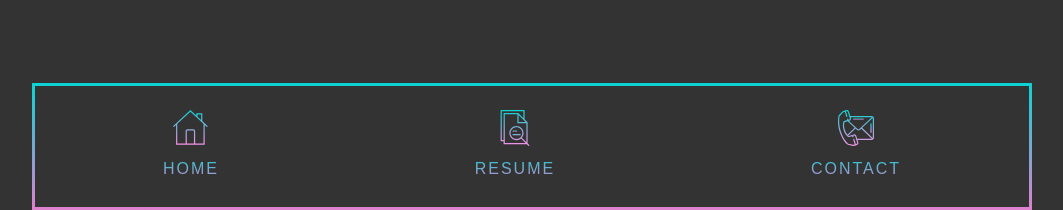
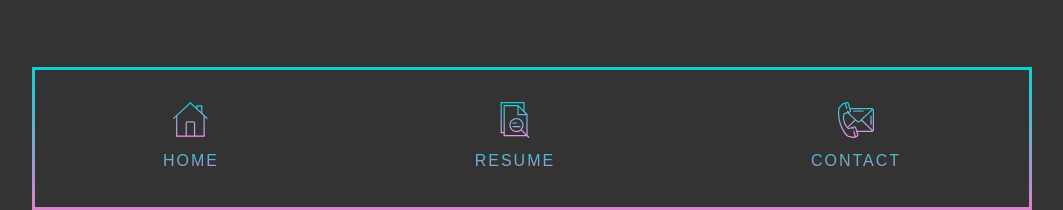
Before and after one commit to joeybuenosdias/nextjs-portfolio, a Next.js app: page / in a window 1280 px wide. Shown: the part 590-800 px from the top of the page, without its empty margins (108-1171 px from the left). Built offline with nearby package versions, Linux system fonts and the light colour scheme.

Commit message:
Add hover properties for desktop

```diff
--- a/components/contact/contact.styled.js
+++ b/components/contact/contact.styled.js
@@ -11,7 +11,12 @@ export const ContactContainer = styled.div`
 export const ContactItem = styled.div`
 	display: flex;
 	align-items: center;
-	width: 100%;
+	padding: 0 1em;
+
+	&:hover {
+		background-color: ${({ theme }) => theme.hoverColor};
+		cursor: pointer;
+	}
 `
 
 export const ContactTitle = styled.h4`
--- a/components/nav/nav.styled.js
+++ b/components/nav/nav.styled.js
@@ -11,12 +11,18 @@ export const StyledNav = styled.nav`
 	display: flex;
 	justify-content: space-around;
 	background: ${({ theme }) => theme.backgroundColor};
-	padding: 1.5em 0;
+	padding: 1em 0;
 `
 
 export const StyledLink = styled.a`
 	text-decoration: none;
 	text-align: center;
+	padding: 16px;
+
+	&:hover {
+		cursor: pointer;
+		background-color: ${({ theme }) => theme.hoverColor};
+	}
 `
 
 export const StyledText = styled.div`
--- a/pages/_app.js
+++ b/pages/_app.js
@@ -15,6 +15,7 @@ const GlobalStyle = createGlobalStyle`
 
 		--light-bg: #F2F2F2;
 		--light-font-color: #4F4F4F;
+		--light-hover-color: #E0E0E0;
 		--light-gradient: -webkit-linear-gradient(#0BD3D3, #78466F);
 
 		--font-size-xs: 10px;
--- a/themes/dark-mode.js
+++ b/themes/dark-mode.js
@@ -2,6 +2,7 @@ export const dark = {
 	backgroundColor: 'var(--dark-bg)',
 	gradient: 'var(--dark-gradient)',
 	fontColor: 'var(--dark-font-color)',
+	hoverColor: 'var(--light-font-color)',
 }
 
 export default dark
--- a/themes/light-mode.js
+++ b/themes/light-mode.js
@@ -2,6 +2,7 @@ export const light = {
 	backgroundColor: 'var(--light-bg)',
 	gradient: 'var(--light-gradient)',
 	fontColor: 'var(--light-font-color)',
+	hoverColor: 'var(--light-hover-color)',
 }
 
 export default light
```
